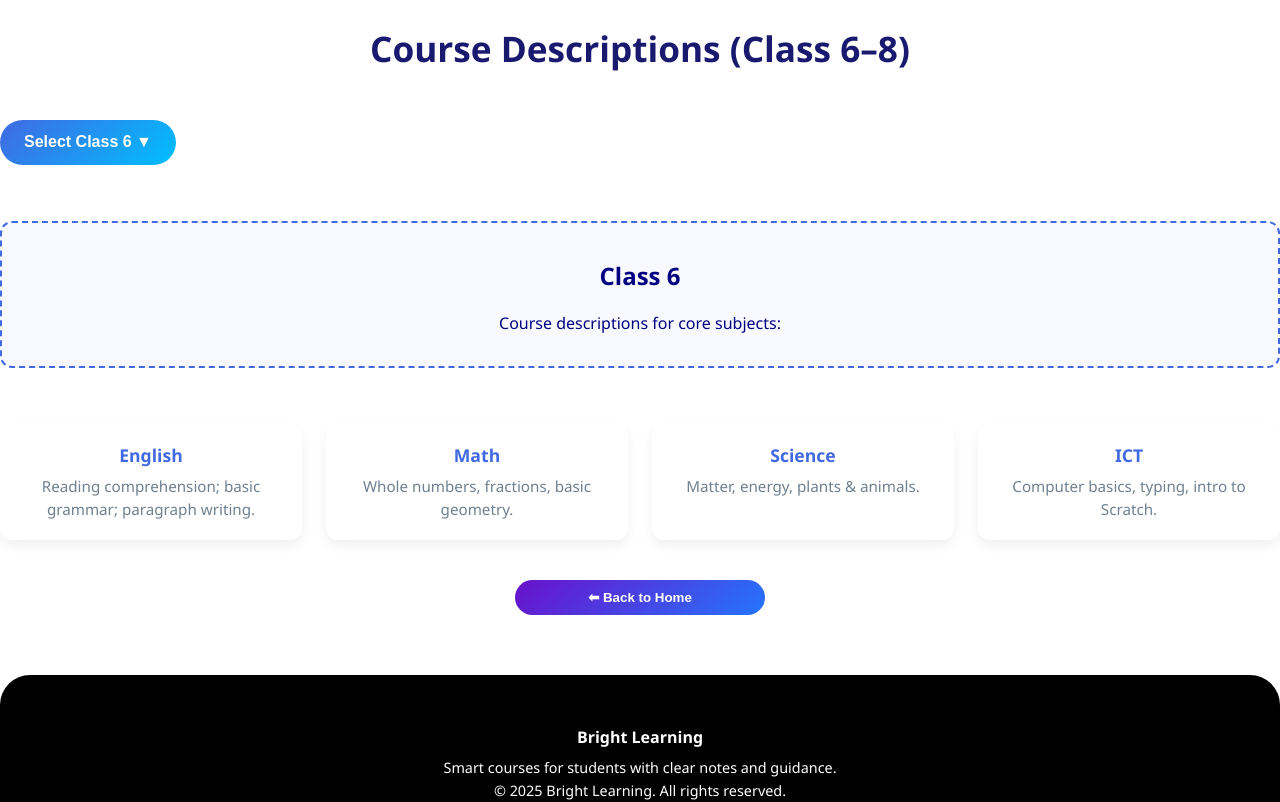
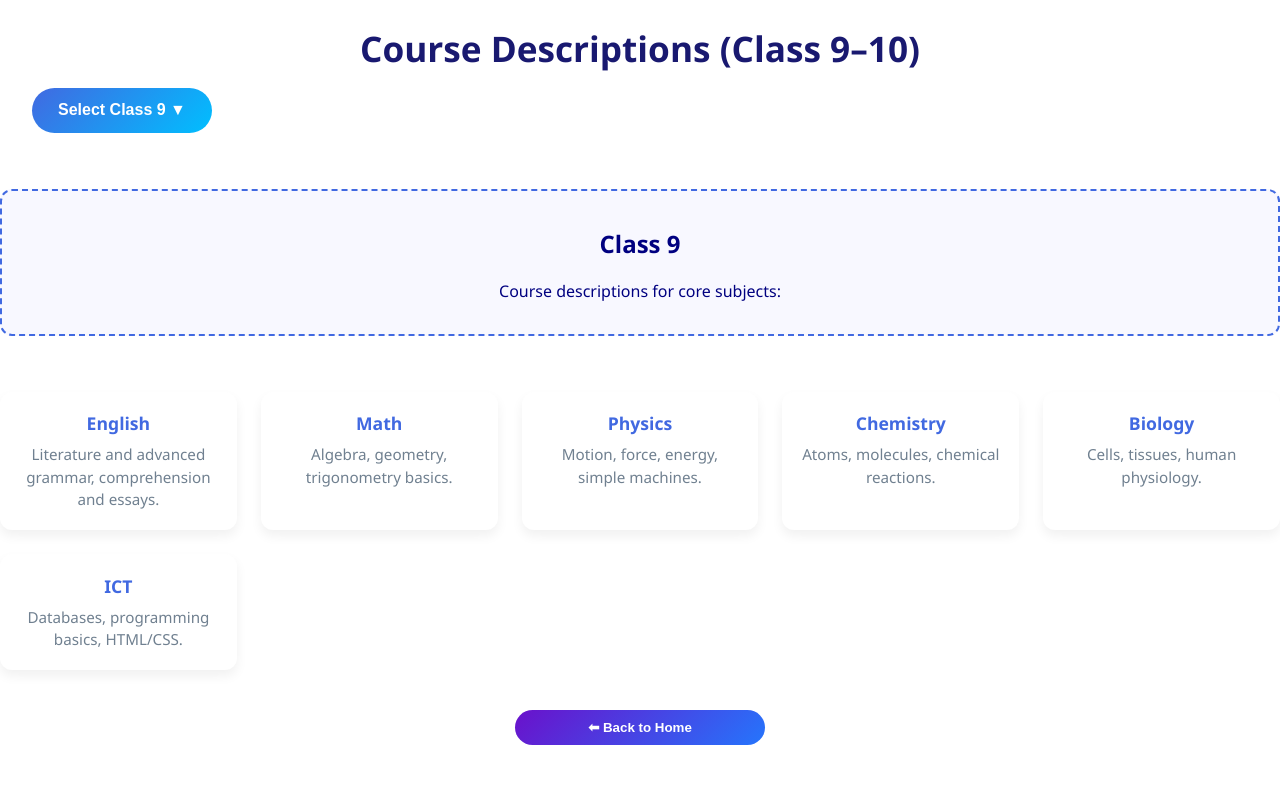
Before and after one commit to Samir-AlJaber/BrightLearning, a React (Create React App) app: page /courses in a window 1280 px wide. Shown: the top 802 px of the page. Built offline with nearby package versions, Linux system fonts and the light colour scheme.

Commit message:
Courses fix

```diff
--- a/src/Pages/Courses/Courses.css
+++ b/src/Pages/Courses/Courses.css
@@ -6,22 +6,24 @@
   display: flex;
   flex-direction: column;
 }
-
 .class-container h1 {
   text-align: center;
   font-size: 2.2rem;
   font-weight: 700;
-  margin-bottom: 2rem;
+  margin-bottom: 1rem;
   color: midnightblue;
 }
-
+.dropdown-wrapper {
+  display: flex;
+  justify-content: flex-start;
+  margin-left: 2rem;
+  margin-bottom: 2rem;
+}
 
 .dropdown {
   position: relative;
   display: inline-block;
-  margin: 1rem 0 2rem;
 }
-
 .dropdown-toggle {
   background: linear-gradient(135deg, royalblue, deepskyblue);
   color: white;
@@ -32,6 +34,7 @@
   font-weight: 600;
   cursor: pointer;
   transition: all 0.3s ease-in-out;
+  width: 180px;
 }
 
 .dropdown-toggle:hover {
@@ -48,6 +51,7 @@
   box-shadow: 0 6px 12px rgba(0, 0, 0, 0.1);
   padding: 0.5rem;
   z-index: 10;
+  width: 180px;
 }
 
 .dropdown.open .dropdown-menu { display: block; }
@@ -60,9 +64,10 @@
   color: royalblue;
   font-weight: 600;
   cursor: pointer;
-  text-align: center;
+  text-align: left;
   border-radius: 8px;
   transition: all 0.2s ease-in-out;
+  width: 100%;
 }
 .menu-item:hover {
   background: whitesmoke;
@@ -126,12 +131,10 @@
   border-top-left-radius: 30px;
   border-top-right-radius: 30px;
 }
-
 .courses-footer h4 {
   margin-bottom: 10px;
   color: white;
 }
-
 .courses-footer p {
   margin: 4px 0;
   font-size: 0.9rem;
--- a/src/Pages/Courses/Courses.js
+++ b/src/Pages/Courses/Courses.js
@@ -1,37 +1,34 @@
 import React, { useState } from "react";
 import { useNavigate } from "react-router-dom";
 import "./Courses.css";
-
 const data = {
-  6: {
-    English: "Reading comprehension; basic grammar; paragraph writing.",
-    Math: "Whole numbers, fractions, basic geometry.",
-    Science: "Matter, energy, plants & animals.",
-    ICT: "Computer basics, typing, intro to Scratch."
+  9: {
+    English: "Literature and advanced grammar, comprehension and essays.",
+    Math: "Algebra, geometry, trigonometry basics.",
+    Physics: "Motion, force, energy, simple machines.",
+    Chemistry: "Atoms, molecules, chemical reactions.",
+    Biology: "Cells, tissues, human physiology.",
+    ICT: "Databases, programming basics, HTML/CSS."
   },
-  7: {
-    English: "Intermediate grammar, letter writing, comprehension.",
-    Math: "Integers, algebra, geometry, percentages.",
-    Science: "Heat, motion, ecosystems, human nutrition.",
-    ICT: "Word processing, internet research, spreadsheets."
-  },
-  8: {
-    English: "Advanced grammar, summaries, report writing.",
-    Math: "Exponents, linear equations, mensuration.",
-    Science: "Chemistry basics, electricity, heredity, environment.",
-    ICT: "Spreadsheets, presentations, intro to HTML/CSS."
+  10: {
+    English: "Advanced literature, essays, comprehension practice.",
+    Math: "Trigonometry, statistics, quadratic equations.",
+    Physics: "Light, sound, electricity, magnetism.",
+    Chemistry: "Periodic table, bonding, acids and bases.",
+    Biology: "Genetics, evolution, reproduction, environment.",
+    ICT: "Advanced spreadsheets, programming (C basics), web design."
   }
 };
 
-function Courses() {
-  const [selectedClass, setSelectedClass] = useState(6);
+function Courses9to10() {
+  const [selectedClass, setSelectedClass] = useState(9);
   const [open, setOpen] = useState(false);
   const navigate = useNavigate();
 
   return (
     <div className="class-container">
-      <h1>Course Descriptions (Class 6–8)</h1>
-
+      <h1>Course Descriptions (Class 9–10)</h1>
+      <div className="dropdown-wrapper">
         <div className={`dropdown ${open ? "open" : ""}`}>
           <button
             className="dropdown-toggle"
@@ -41,7 +38,7 @@ function Courses() {
             Select Class {selectedClass} ▼
           </button>
           <div className="dropdown-menu" role="menu" aria-label="Choose class">
-          {[6, 7, 8].map(cls => (
+            {[9, 10].map(cls => (
               <button
                 key={cls}
                 className="menu-item"
@@ -54,6 +51,7 @@ function Courses() {
                 Class {cls}
               </button>
             ))}
+          </div>
         </div>
       </div>
 
@@ -70,6 +68,7 @@ function Courses() {
           </div>
         ))}
       </section>
+
       <div className="home-btn-container">
         <button
           className="home-nav-btn"
@@ -78,6 +77,7 @@ function Courses() {
           ⬅ Back to Home
         </button>
       </div>
+
       <footer className="courses-footer">
         <div className="footer-content">
           <h4>Bright Learning</h4>
@@ -85,8 +85,8 @@ function Courses() {
           <p>© 2025 Bright Learning. All rights reserved.</p>
         </div>
       </footer>
-
     </div>
   );
 }
-export default Courses;
+
+export default Courses9to10;
```
Lines whose indentation alone changed are shown as unchanged.
